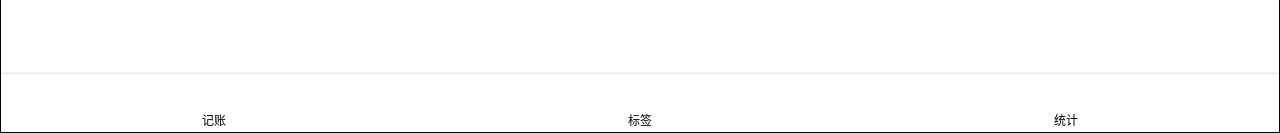
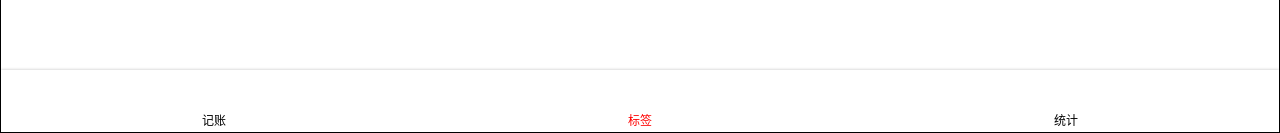
Before and after one commit to Hanqing1996/zhq-react-record, a React app: page /tags in a window 1280 px wide. Shown: the part 667-800 px from the top of the page. Built offline with nearby package versions, Linux system fonts and the light colour scheme.

Commit message:
使用 react-router 的 activeClass

```diff
--- a/src/components/Nav.tsx
+++ b/src/components/Nav.tsx
@@ -1,5 +1,5 @@
 import styled from "styled-components";
-import {Link} from "react-router-dom";
+import {Link, NavLink} from "react-router-dom";
 import React from "react";
 import Icon from 'components/Icon';
 
@@ -17,22 +17,42 @@ const NavItem = styled.li`
     justify-content: center;
     align-items: center;
     flex-direction: column;
+
+    >.selected{
+        color: red;
+        > svg{
+            fill: red;
+        }
+    }
+
 `
 
 const Nav = () => {
     return (
         <NavWrapper>
             <NavItem>
-                <Icon name="money"/>
-                <Link to='/money'>记账</Link>
+                <NavLink to="/money" activeClassName="selected">
+                    <Icon name="money"/>
+                    <div>
+                        记账
+                    </div>
+                </NavLink>
             </NavItem>
             <NavItem>
-                <Icon name='labels'/>
-                <Link to='/tags'>标签</Link>
+                <NavLink to="/tags" activeClassName="selected">
+                    <Icon name="labels"/>
+                    <div>
+                        标签
+                    </div>
+                </NavLink>
             </NavItem>
             <NavItem>
-                <Icon name="statistics"/>
-                <Link to='/statistics'>统计</Link>
+                <NavLink to="/statistics" activeClassName="selected">
+                    <Icon name="statistics"/>
+                    <div>
+                        统计
+                    </div>
+                </NavLink>
             </NavItem>
         </NavWrapper>
     )
```
Also changed, not shown: summary/README.md.
